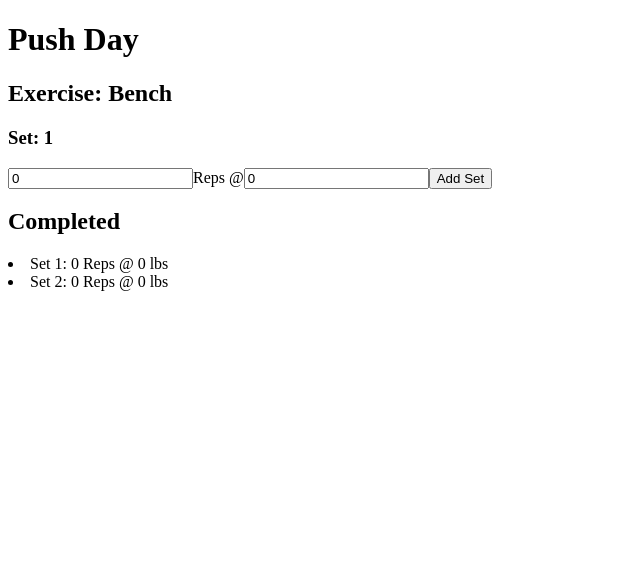
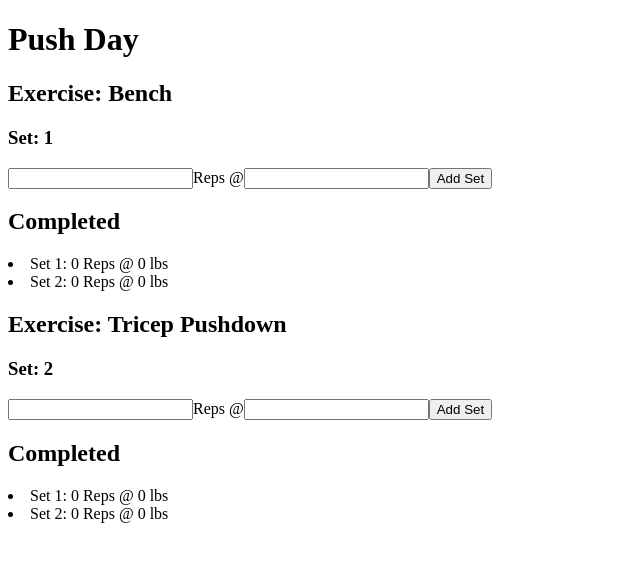
Before and after one commit to kiusthugs/LiftingWithReact, a React (Create React App) app: page / in a window 1280 px wide. Shown: the top 562 px of the page, without its empty margins (0-640 px from the left). Built offline with nearby package versions, Linux system fonts and the light colour scheme.

Commit message:
completed section being overwritten

```diff
--- a/src/App.js
+++ b/src/App.js
@@ -43,7 +43,7 @@ function App() {
 
   const [completed, setCompleted] = useState(createdWorkouts)
 
-  function handleAddSet(r, w) {
+  function handleAddSet(r, w, id) {
     const newCompleteLog = {
         id: uuidv4(),
         set: 2,
@@ -52,7 +52,7 @@ function App() {
     }
 
     const updateCompleted = [{
-      ...completed,
+      ...completed[0],
       exercise: [
         {...completed[0].exercise[0], logged: [...completed[0].exercise[0].logged, newCompleteLog]}
       ]
--- a/src/CompletedLifts.js
+++ b/src/CompletedLifts.js
@@ -1,7 +1,8 @@
 import React from 'react'
 
 export default function CompletedLifts({completed}) {
-    const workoutLog = completed[0].exercise[0].logged
+    console.log(completed)
+    const workoutLog = completed[0].logged
   return (
     workoutLog.map((el,i) => {
         // console.log(completed)
--- a/src/DisplayCurrentWorkout.js
+++ b/src/DisplayCurrentWorkout.js
@@ -2,19 +2,7 @@ import React, { useState } from "react";
 import CompletedLifts from "./CompletedLifts";
 // import { v4 as uuidv4 } from 'uuid'
 
-export default function DisplayCurrentWorkout({
-  workouts,
-  handleAddSet,
-  completed,
-}) {
-  // let workingComplete = [{
-  //         id: uuidv4(),
-  //         set: 1,
-  //         reps: 0,
-  //         weight: 0
-  //       }
-  // ]
-
+export default function DisplayCurrentWorkout({ workouts, handleAddSet }) {
   const [reps, setReps] = useState(0);
   const [weight, setWeight] = useState(0);
 
@@ -26,41 +14,47 @@ export default function DisplayCurrentWorkout({
     setWeight(e.target.value);
   }
 
+  const workoutExercises = workouts[0].exercise;
   return (
     <>
       {workouts.map((el, i) => {
+        // console.log(workouts)
+        // console.log(workouts[0].exercise)
+        // console.log(el)
+
         return (
           <div key={el.id}>
             <h1>{el.templateName}</h1>
-            <h2>Exercise: {el.exercise[i].name}</h2>
-            <div>
-              <h3 htmlFor="exSet">
-                Set: {el.exercise[i].logged[i].set}
-              </h3>
+            {/* <h2>Exercise: {el.exercise[i].name}</h2> */}
+            {workoutExercises.map((el, i) => {
+              return (
+                <div key={el.logged[i].id}>
+                  <h2>Exercise: {el.name}</h2>
+                  <h3 htmlFor="exSet">Set: {el.logged[i].set}</h3>
                   <input
                     type="text"
                     id="exReps"
                     onChange={handleReps}
-                value={reps}
                   />
                   <span>Reps @</span>
                   <input
                     type="text"
                     id="exWeight"
                     onChange={handleWeight}
-                value={weight}
                   />
-              <button onClick={() => handleAddSet(reps, weight)}>
+                  <button onClick={() => handleAddSet(reps, weight, workouts.id)}>
                     Add Set
                   </button>
+                  <div>
+                    <h2>Completed</h2>
+                    <CompletedLifts completed={workoutExercises} />
                   </div>
                 </div>
               );
             })}
-      <div>
-        <h2>Completed</h2>
-        <CompletedLifts completed={workouts} />
           </div>
+        );
+      })}
     </>
   );
 }
```
Lines whose indentation alone changed are shown as unchanged.
